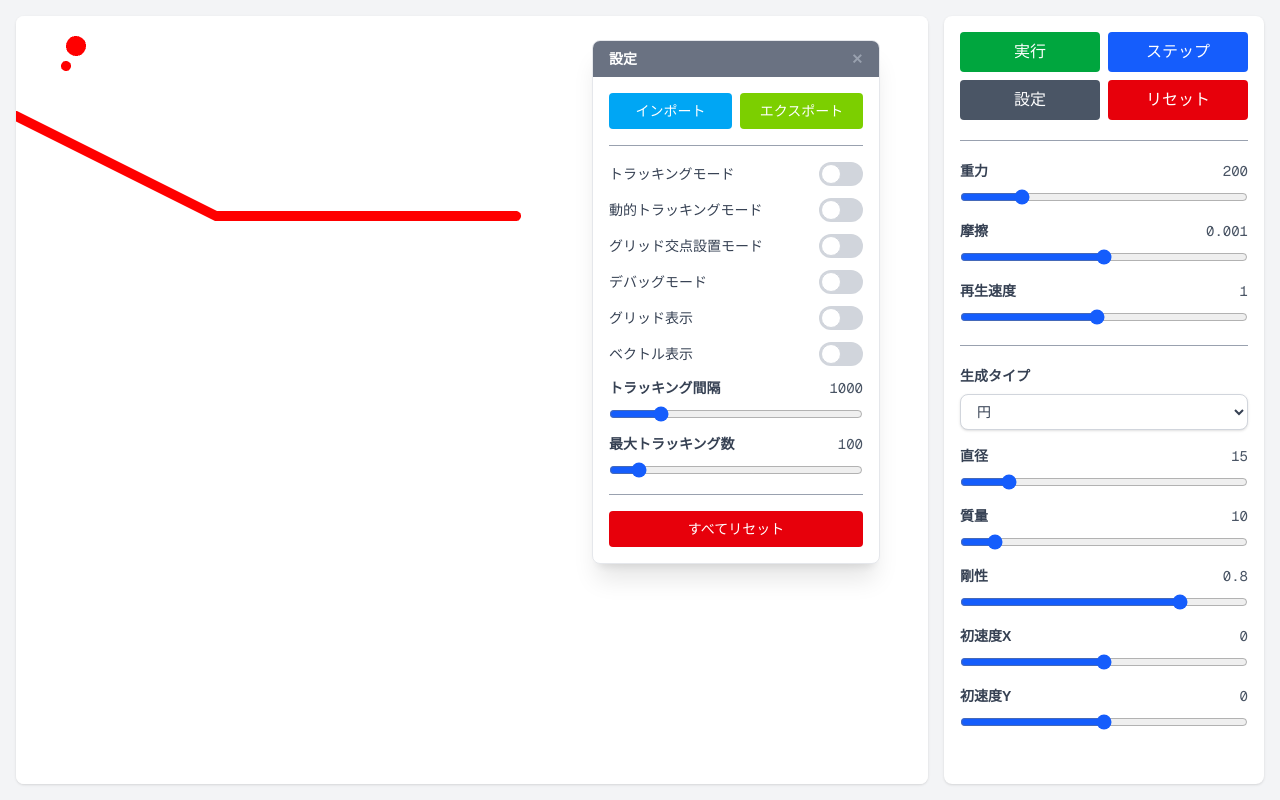
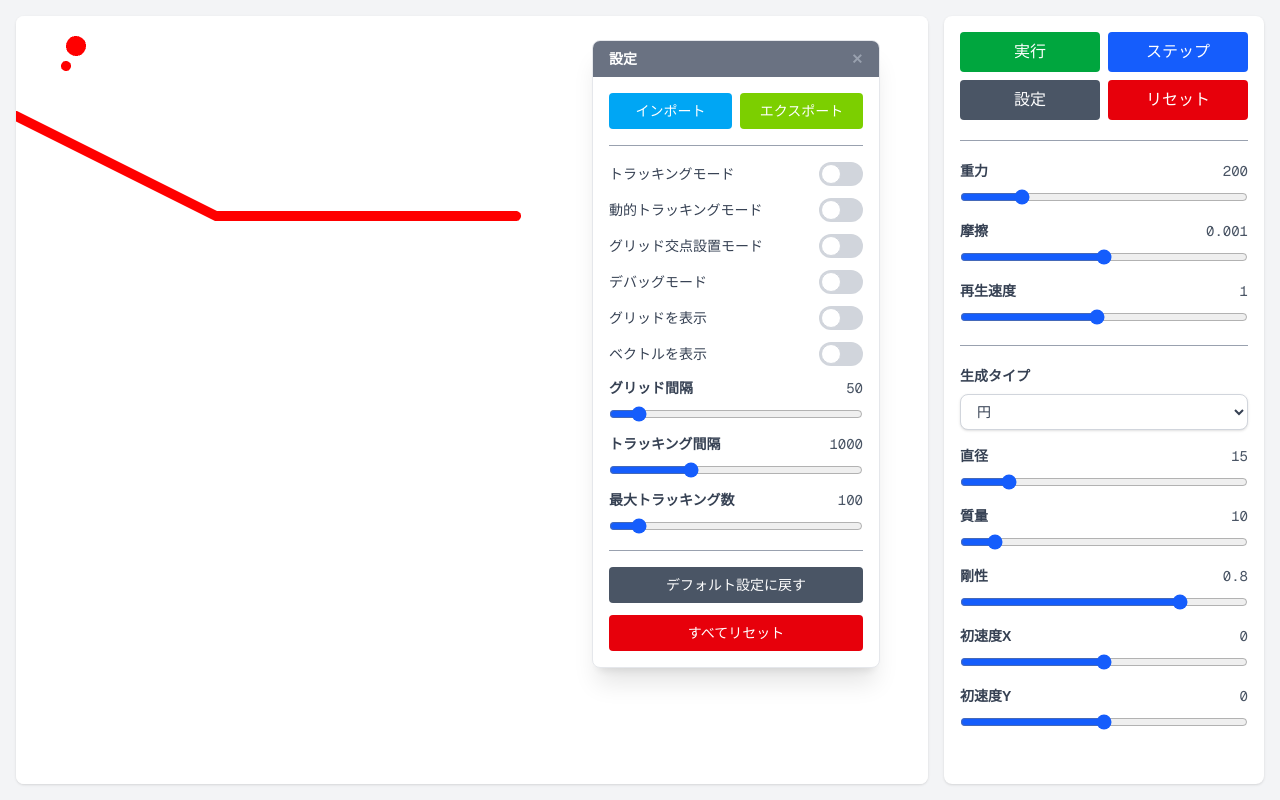
Before and after one commit to Taka005/PhysicsLab, a Next.js app: page / in a window 1280 px wide. Both pictures are taken after a click on the button "設定". Built offline with nearby package versions, Linux system fonts and the light colour scheme.

Commit message:
SettingPanelにグリッド間隔のスライダーを追加し、Engineクラスにリセットメソッドを実装。Viewportクラスのリセット機能を強化し、useEngineStateフックにグリッド幅の状態を追加。

```diff
--- a/src/components/ui/SettingPanel.tsx
+++ b/src/components/ui/SettingPanel.tsx
@@ -17,6 +17,7 @@ export default function SettingPanel() {
   const [isSetGridCrossMode, setIsSetGridCrossMode] = useState<boolean>(state.isSetGridCrossMode);
   const [isDisplayGrid, setIsDisplayGrid] = useState<boolean>(state.isDisplayGrid);
   const [isDisplayVector, setIsDisplayVector] = useState<boolean>(state.isDisplayVector);
+  const [gridWidth, setGridWidth] = useState<number>(state.gridWidth);
   const [trackingInterval, setTrackingInterval] = useState<number>(state.trackingInterval);
   const [trackingLimit, setTrackingLimit] = useState<number>(state.trackingLimit);
 
@@ -66,6 +67,10 @@ export default function SettingPanel() {
     document.body.removeChild(a);
     URL.revokeObjectURL(url);
   };
+
+  const resetSetting = () =>{
+
+  }
 
   return (
     <>
@@ -134,7 +139,7 @@ export default function SettingPanel() {
         </div>
         <div className="flex-1 gap-2">
           <ToggleSwitch
-            label="グリッド表示"
+            label="グリッドを表示"
             checked={isDisplayGrid}
             onChange={(checked) =>{
               setIsDisplayGrid(checked);
@@ -144,7 +149,7 @@ export default function SettingPanel() {
         </div>
         <div className="flex-1 gap-2">
           <ToggleSwitch
-            label="ベクトル表示"
+            label="ベクトルを表示"
             checked={isDisplayVector}
             onChange={(checked) =>{
               setIsDisplayVector(checked);
@@ -154,10 +159,24 @@ export default function SettingPanel() {
         </div>
         <div className="flex-1 gap-2">
           <SliderField
+            label="グリッド間隔"
+            value={gridWidth}
+            min="5"
+            max="500"
+            step="5"
+            onChange={(e) => {
+              const val = parseFloat(e.target.value);
+              setGridWidth(val);
+              engine.viewport.gridWidth = val;
+            }}
+          />
+        </div>
+        <div className="flex-1 gap-2">
+          <SliderField
             label="トラッキング間隔"
             value={trackingInterval}
             min="100"
-            max="5000"
+            max="3000"
             step="10"
             onChange={(e) => {
               const val = parseFloat(e.target.value);
@@ -183,7 +202,19 @@ export default function SettingPanel() {
         <hr className="my-1 border-t border-gray-400" />
         <div className="flex gap-2">
           <button
-            onClick={()=>engine.clear(true)}
+            onClick={()=>engine.reset()}
+            className="flex-1 px-4 py-2 bg-gray-600 text-white rounded hover:bg-gray-700 transition"
+          >
+            デフォルト設定に戻す
+          </button>
+        </div>
+        <div className="flex gap-2">
+          <button
+            onClick={()=>{
+              engine.clear(true);
+
+              toast.success("リセットしました");
+            }}
             className="flex-1 px-4 py-2 bg-red-600 text-white rounded hover:bg-red-700 transition"
           >
             すべてリセット
--- a/src/hooks/useEngineState.ts
+++ b/src/hooks/useEngineState.ts
@@ -18,6 +18,7 @@ export function useEngineState() {
     trackingLimit: 100,
     playBackSpeed: 1,
     worldSize: 5000,
+    gridWidth: 50,
     gravity: 200,
     pps: 120,
     friction: 0.001
--- a/src/lib/engine/Engine.ts
+++ b/src/lib/engine/Engine.ts
@@ -64,6 +64,7 @@ export class Engine extends EngineBase {
       worldSize: this.worldSize,
       trackingInterval: this.trackingInterval,
       trackingLimit: this.trackingLimit,
+      gridWidth: this.viewport.gridWidth,
       gravity: this.gravity,
       pps: this.pps,
       friction: this.friction
@@ -86,6 +87,24 @@ export class Engine extends EngineBase {
   public getSnapshot = () => {
     return this.snapshot;
   };
+
+  public reset(): void{
+    this.viewport.reset();
+
+    this.isTrackingMode = false;
+    this.isDynamicTrackingMode = false;
+    this.isDebugMode = false;
+    this.isSetGridCrossMode = false;
+    this.trackingInterval = 100;
+    this.trackingLimit = 100;
+    this.playBackSpeed = 1;
+    this.worldSize = 5000;
+    this.gravity = 200;
+    this.pps = 120;
+    this.friction = 0.001;
+
+    this.notify();
+  }
 
   public getObjects(): BaseObject[]{
     return this.content.objects;
--- a/src/lib/engine/types.ts
+++ b/src/lib/engine/types.ts
@@ -127,6 +127,7 @@ export type EngineSnapShot = {
   worldSize: number;
   trackingInterval: number;
   trackingLimit: number;
+  gridWidth: number;
   gravity: number;
   pps: number;
   friction: number;
--- a/src/lib/engine/utils/Viewport.ts
+++ b/src/lib/engine/utils/Viewport.ts
@@ -27,4 +27,12 @@ export class Viewport{
     this.zoomRatio = option.zoomRatio;
     this.gridWidth = option.gridWidth;
   }
+
+  public reset(): void{
+    this.offset = new Vector(0,0);
+    this.zoomRatio = 1;
+    this.gridWidth = 50;
+    this.isDisplayGrid= false;
+    this.isDisplayVector = false;
+  }
 }
```
